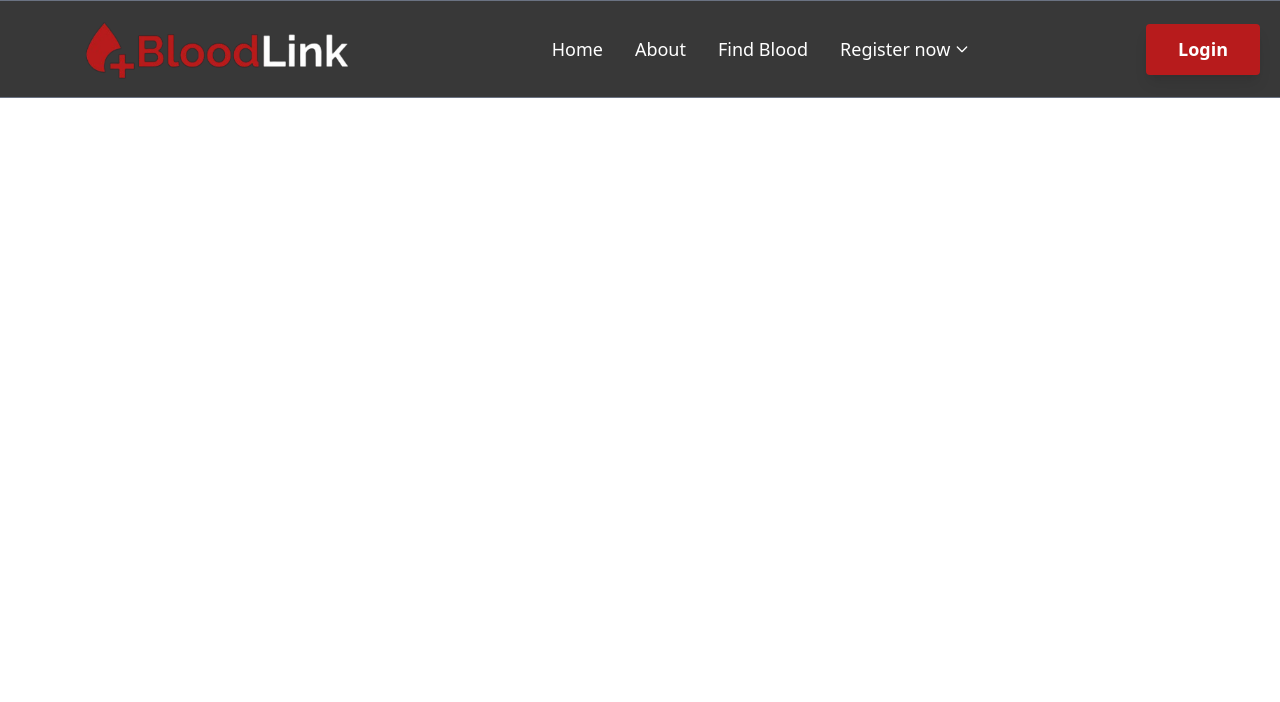
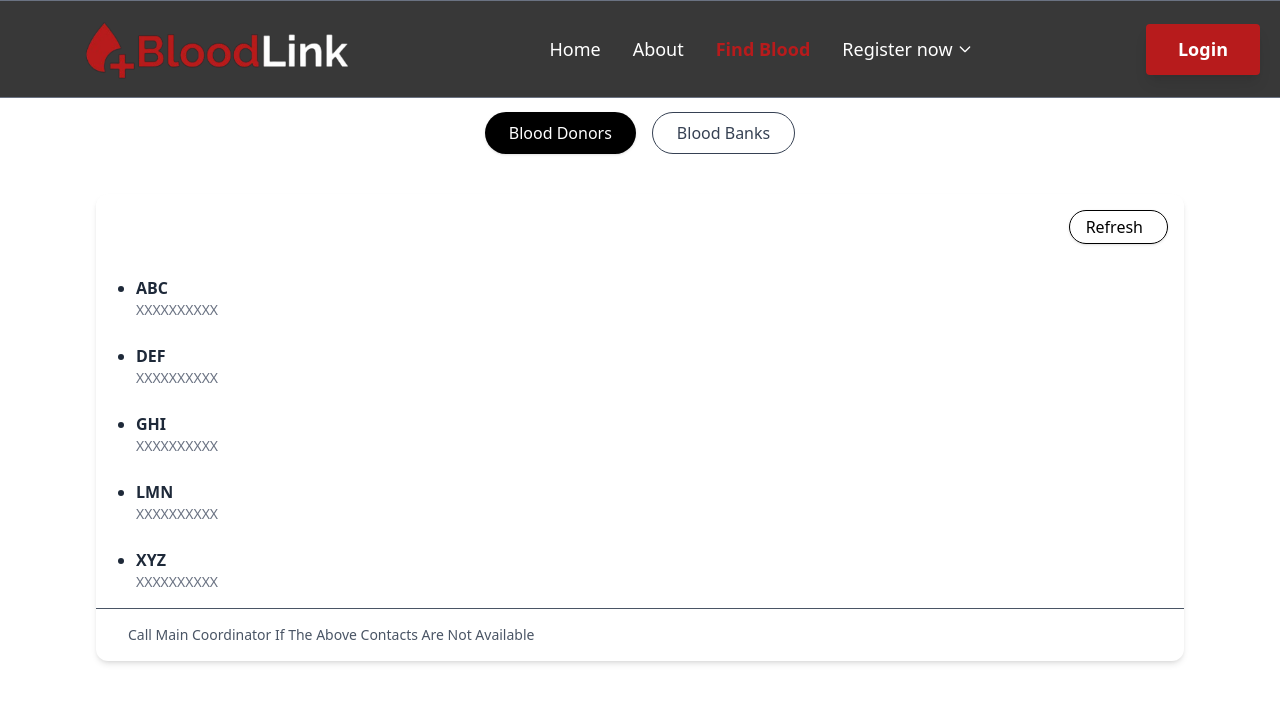
Before and after one commit to OmarAdel898/Blood-Bank-Management-System, an Angular app: page /find-blood in a window 1280 px wide. Before the commit this address led to /. Shown: the top 702 px of the page. Built offline with nearby package versions, Linux system fonts and the light colour scheme.

Commit message:
find blood

```diff
--- a/src/app/app.routes.ts
+++ b/src/app/app.routes.ts
@@ -3,10 +3,12 @@ import { Home } from './features/home/home';
 import { RegisterDonor } from './features/register-donor/register-donor';
 import { RegisterOrg } from './features/register-org/register-org';
 import { About } from './features/about/about';
+import { BloodBankList } from './features/find-blood/blood-bank-list/blood-bank-list';
 
 export const routes: Routes = [
   { path: '', component: Home },
   { path: 'register-donor', component: RegisterDonor },
   { path: 'register-org', component: RegisterOrg },
   { path: 'about', component: About },
+  { path: 'find-blood', component: BloodBankList },
 ];
--- /dev/null
+++ b/src/app/features/find-blood/blood-bank-list/blood-bank-list.html
@@ -0,0 +1,76 @@
+<!-- Tabs Section -->
+<div class="flex justify-center space-x-4 mb-10 pt-28">
+  <button
+    (click)="setActiveTab('donors')"
+    [ngClass]="activeTab === 'donors'
+    ? 'bg-black text-white shadow px-6 py-2 rounded-full'
+    : 'bg-white text-gray-700 border px-6 py-2 rounded-full'">
+    Blood Donors
+  </button>
+  <button
+    (click)="setActiveTab('banks')"
+    [ngClass]="activeTab === 'banks'
+    ? 'bg-black text-white shadow px-6 py-2 rounded-full'
+    : 'bg-white text-gray-700 border px-6 py-2 rounded-full'">
+    Blood Banks
+  </button>
+</div>
+
+<!--blood donors tard -->
+<div *ngIf="activeTab === 'donors'" class="w-[85%] mx-auto mt-10 bg-white rounded-xl shadow-md">
+  <div class="flex justify-end p-4">
+    <button class="flex items-center gap-2 px-4 py-1 border rounded-full shadow-sm hover:bg-gray-100">
+      <span>Refresh</span>
+      <i class="fa-solid fa-rotate-right"></i>
+    </button>
+  </div>
+
+  <!-- Donor List -->
+  <ul class="px-10 py-4 space-y-6 text-gray-800">
+    <li *ngFor="let donor of bloodDonors" class="list-disc">
+      <p class="font-semibold">{{ donor.name }}</p>
+      <p class="text-gray-500 text-sm">{{ donor.contact }}</p>
+    </li>
+  </ul>
+
+  <!-- Footer -->
+  <div class="border-t px-6 py-4 flex items-center justify-between text-sm text-gray-600">
+    <div class="flex items-center gap-2">
+      <i class="fa-solid fa-triangle-exclamation"></i>
+      <span>Call Main Coordinator If The Above Contacts Are Not Available</span>
+    </div>
+    <i class="fa-solid fa-chevron-down cursor-pointer"></i>
+  </div>
+</div>
+
+<!-- blood banks tap -->
+<div *ngIf="activeTab === 'banks'" class="w-[85%] mx-auto space-y-6 mt-10">
+
+  @for (bank of bloodBanks; track bank) {
+  <div class="bg-white border border-gray-200 rounded-xl shadow-sm p-6 flex flex-col sm:flex-row justify-between items-start sm:items-center">
+
+    <!-- Left Content -->
+    <div class="space-y-3">
+      <!-- Bank Name -->
+      <h2 class="text-lg font-semibold text-gray-900 tracking-wide">
+        {{ bank.name }}
+      </h2>
+
+      <!-- Address -->
+      <p class="text-gray-700 text-sm leading-relaxed">
+        {{ bank.address }}
+      </p>
+
+      <!-- Contact -->
+      <p class="text-gray-600 text-sm font-medium">
+        Contact Number : <span class="tracking-wide">{{ bank.contact }}</span>
+      </p>
+    </div>
+
+    <button
+      class="mt-4 sm:mt-0 px-5 py-3 bg-black text-white text-xs font-medium rounded-full shadow hover:bg-gray-800 transition">
+      View Location
+    </button>
+  </div>
+  }
+</div>
--- /dev/null
+++ b/src/app/features/find-blood/blood-bank-list/blood-bank-list.ts
@@ -0,0 +1,47 @@
+import { CommonModule } from '@angular/common';
+import { Component } from '@angular/core';
+
+@Component({
+  selector: 'app-blood-bank-list',
+  imports: [CommonModule],
+  templateUrl: './blood-bank-list.html',
+  styleUrl: './blood-bank-list.css'
+})
+export class BloodBankList {
+  activeTab: string = 'donors';
+
+  bloodDonors = [
+  { name: 'ABC', contact: 'XXXXXXXXXX' },
+  { name: 'DEF', contact: 'XXXXXXXXXX' },
+  { name: 'GHI', contact: 'XXXXXXXXXX' },
+  { name: 'LMN', contact: 'XXXXXXXXXX' },
+  { name: 'XYZ', contact: 'XXXXXXXXXX' }
+  ];
+
+  bloodBanks = [
+    {
+      name: 'NAME OF THE BLOOD BANK',
+      address: 'ABC Hospital Building, XYZ Road, Place, District, Pincode',
+      contact: '0000000000'
+    },
+    {
+      name: 'NAME OF THE BLOOD BANK',
+      address: 'ABC Hospital Building, XYZ Road, Place, District, Pincode',
+      contact: '0000000000'
+    },
+    {
+      name: 'NAME OF THE BLOOD BANK',
+      address: 'ABC Hospital Building, XYZ Road, Place, District, Pincode',
+      contact: '0000000000'
+    },
+    {
+      name: 'NAME OF THE BLOOD BANK',
+      address: 'ABC Hospital Building, XYZ Road, Place, District, Pincode',
+      contact: '0000000000'
+    }
+  ];
+
+  setActiveTab(tab: string) {
+    this.activeTab = tab;
+  }
+}
```
Also changed, not shown: src/app/features/find-blood/blood-bank-list/blood-bank-list.css (added), 1 other file (tests, documents, lock files or other folders).
